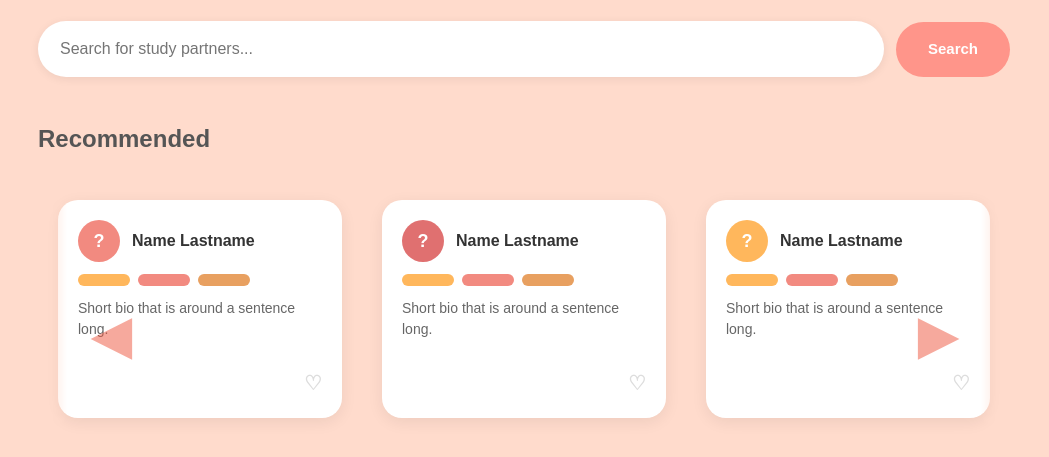
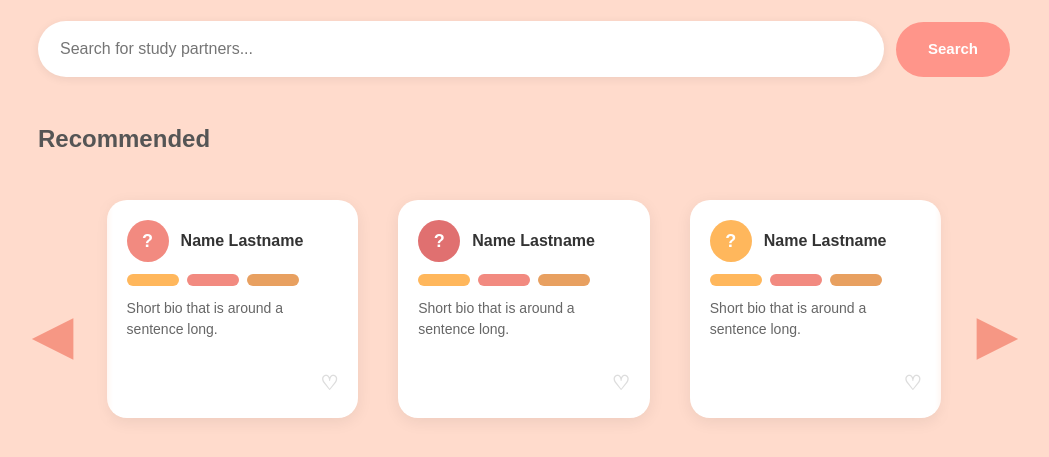
Before and after one commit to TomTran11/CITS3403_AGILE_WEB, a Flask app: page /dashboard in a window 1280 px wide. Shown: the part 229-686 px from the top of the page, without its empty margins (116-1165 px from the left). Run offline with Flask 3, Linux system fonts and the light colour scheme; the visitor is signed in with stand-in values (Sample User, id 1).

Commit message:
improve scroll arrows

```diff
--- a/web/static/css/base.css
+++ b/web/static/css/base.css
@@ -102,8 +102,7 @@ body {
 
 .carousel-inner {
 
-    width: 100%;
-    height: calc(attr(width)/3);
+
     box-sizing: border-box;
     text-align: left;
 
--- a/web/templates/main/dashboard.html
+++ b/web/templates/main/dashboard.html
@@ -17,7 +17,6 @@
         .carousel-inner{
             mask-image: linear-gradient(to left,transparent 0%, black 3%, black 97%, transparent 100%);
             display:flex;
-            width: 100%;
             text-align: center;
             justify-content: space-evenly;
 
@@ -28,6 +27,14 @@
             display:block;
             margin: 20px;
             flex: 0 0 calc((100%/3) - 40px);
+        }
+
+        .carousel-control-prev-icon{
+            margin-right: 200px;
+        }
+
+        .carousel-control-next-icon {
+            margin-left: 200px;
         }
 
 
@@ -62,7 +69,7 @@
         <h2 class="dash-section-title">Recommended</h2>
 
 
-        <div id="carouselExampleControls" class="carousel" data-ride="carousel" data-wrap="false">
+        <div id="carouselExampleControls" class="carousel" data-ride="carousel" data-wrap="false" style="width: 90%; align-self: center;">
 
             <div class="carousel-inner">
 
```
